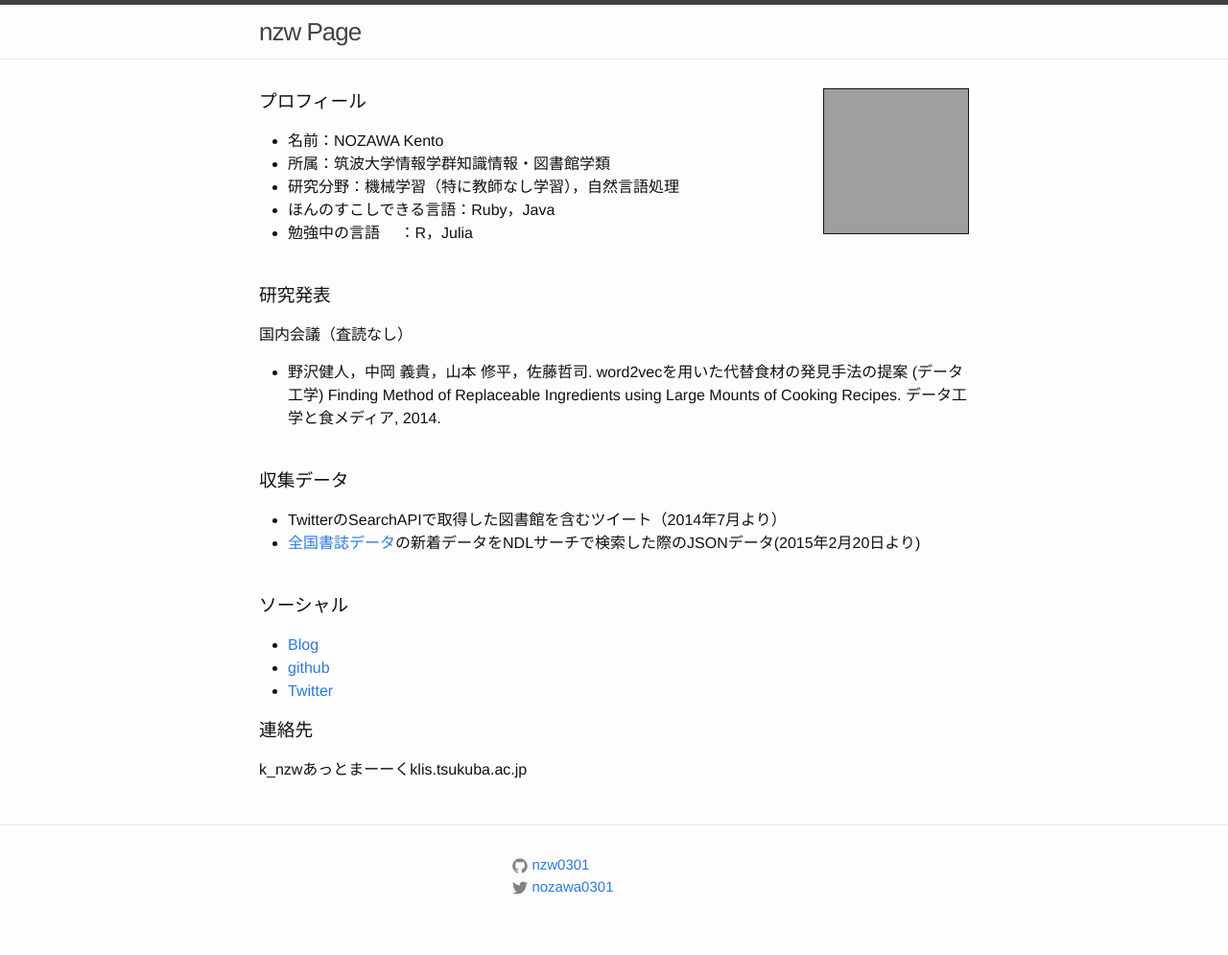
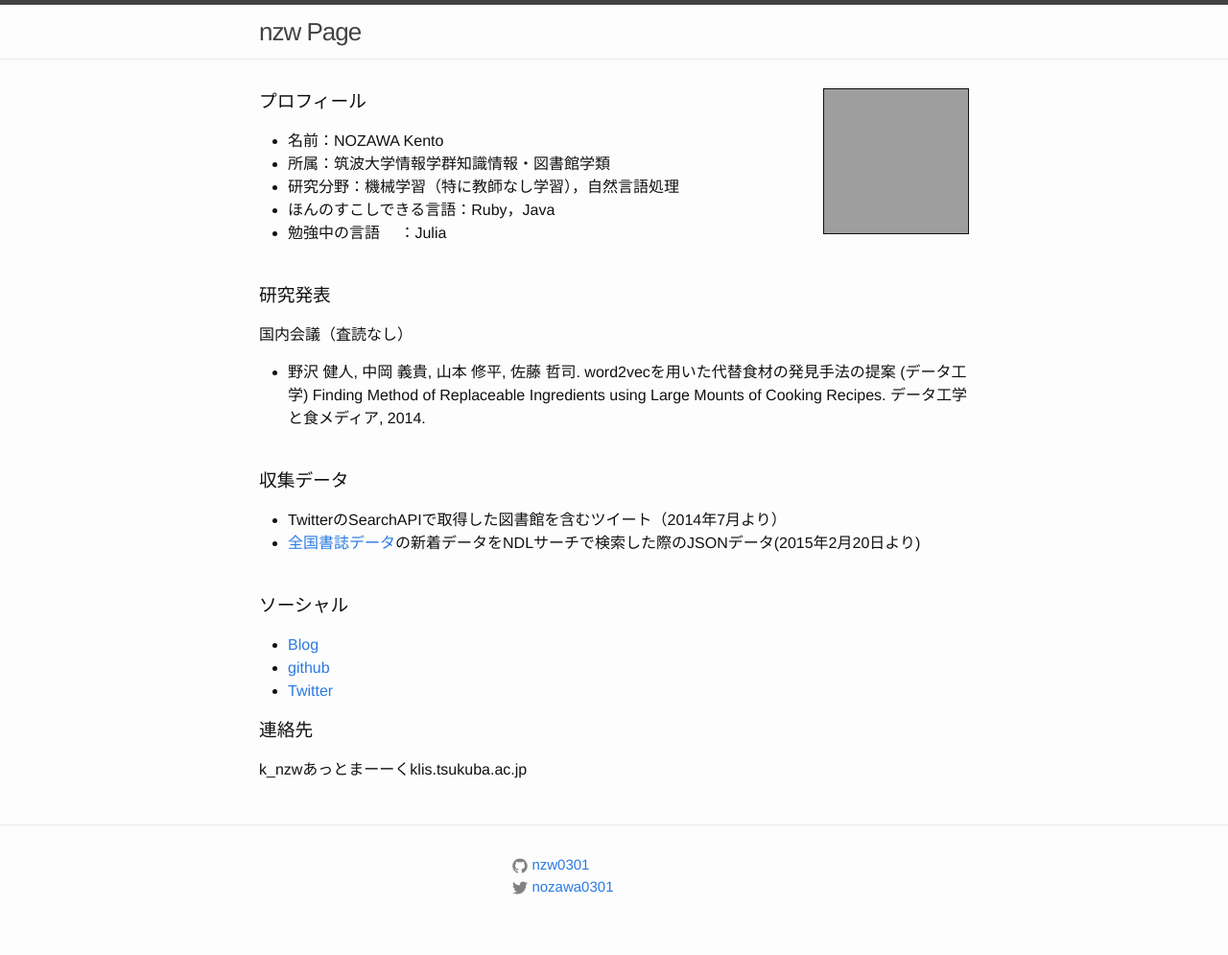
Before and after one commit to nzw0301/nzw0301.github.io, a Jekyll site: the page built from index.html, in a window 1280 px wide. Shown: the whole page at 96% size. Built offline with Jekyll 4.4.1, drawn with Linux system fonts in a browser that asks for light colours; grey boxes are pictures that could not be loaded.

Commit message:
edit about paper

```diff
--- a/index.html
+++ b/index.html
@@ -11,14 +11,14 @@ layout: default
     <li>所属：筑波大学情報学群知識情報・図書館学類</li>
     <li>研究分野：機械学習（特に教師なし学習），自然言語処理</li>
     <li>ほんのすこしできる言語：Ruby，Java</li>
-    <li>勉強中の言語        　：R，Julia</li>
+    <li>勉強中の言語        　：Julia</li>
   </ul>
   <br />
 
   <h3>研究発表</h3>
   <h4>国内会議（査読なし）</h4>
   <ul>
-    <li>野沢健人，中岡 義貴，山本 修平，佐藤哲司. word2vecを用いた代替食材の発見手法の提案 (データ工学) Finding Method of Replaceable Ingredients using Large Mounts of Cooking Recipes. データ工学と食メディア, 2014. </li>
+    <li>野沢 健人, 中岡 義貴, 山本 修平, 佐藤 哲司. word2vecを用いた代替食材の発見手法の提案 (データ工学) Finding Method of Replaceable Ingredients using Large Mounts of Cooking Recipes. データ工学と食メディア, 2014. </li>
   </ul>
 
   <br />
```
